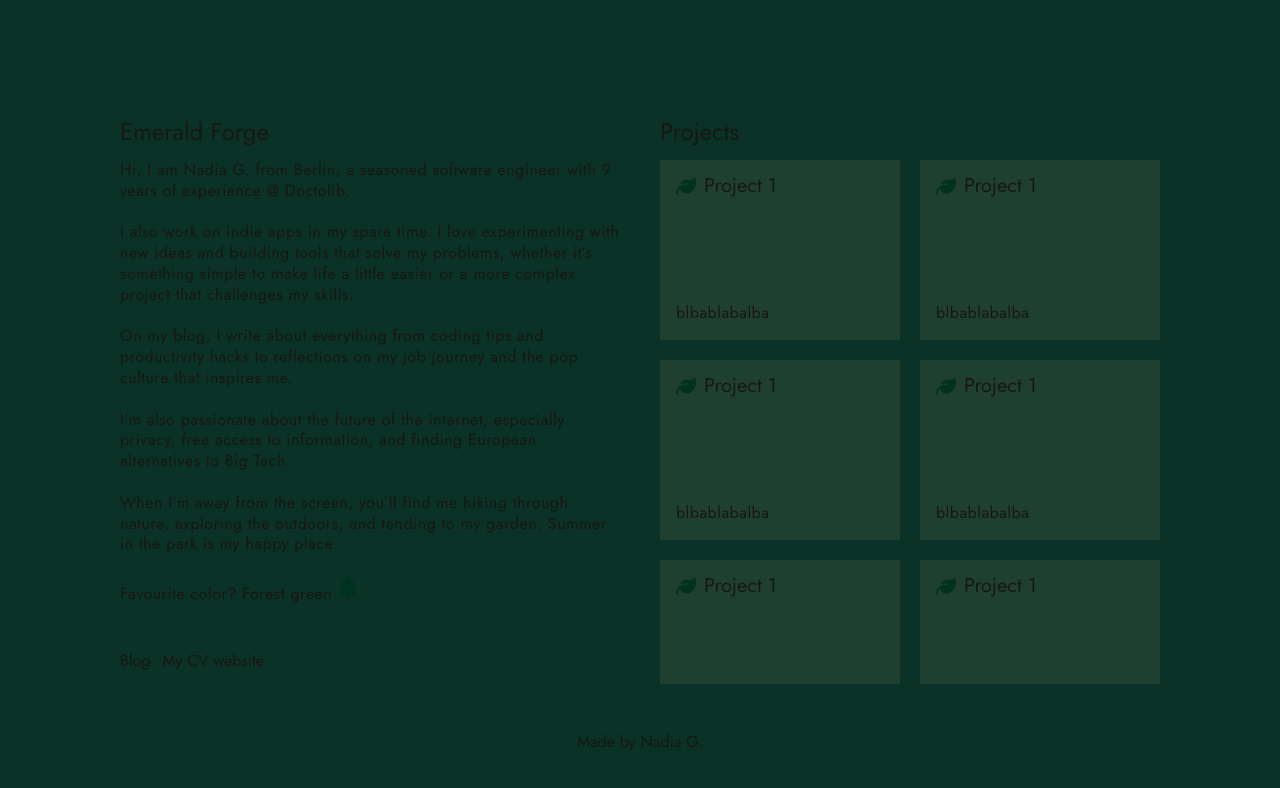
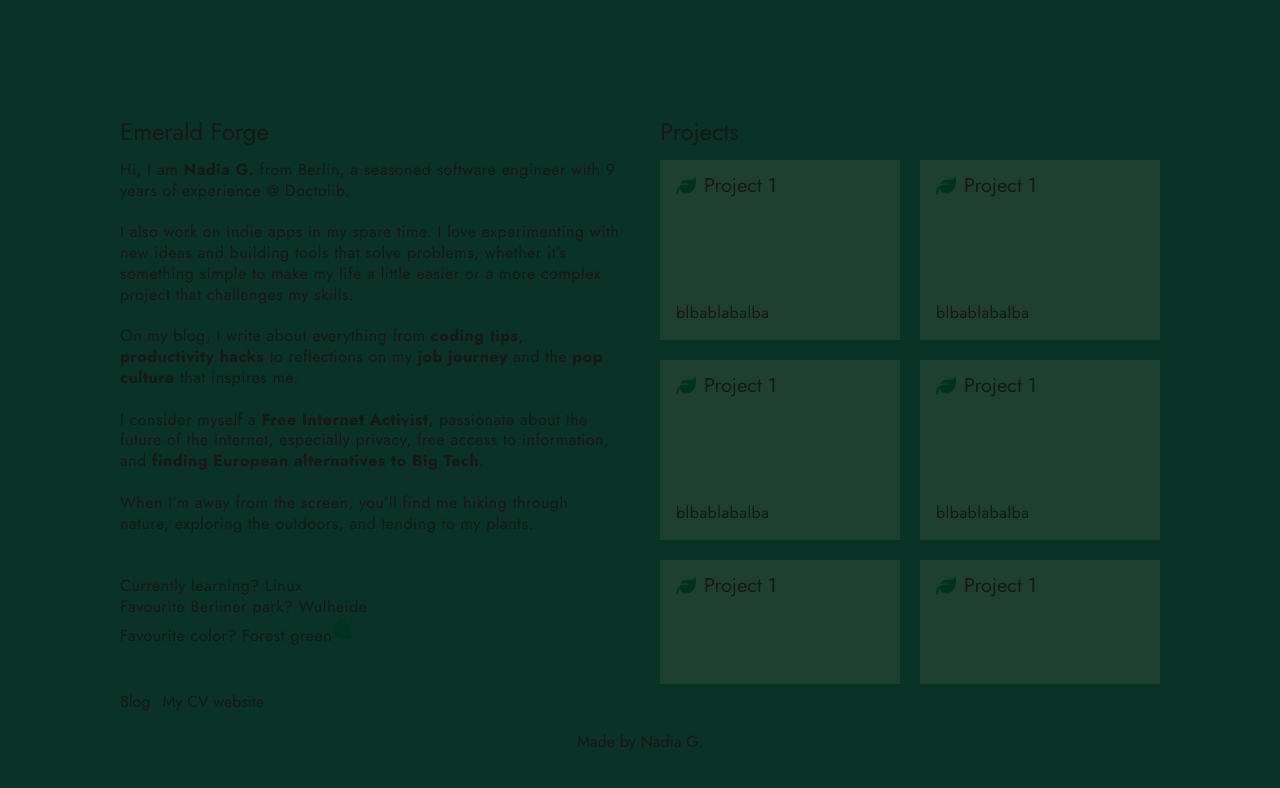
Before and after one commit to JackGarrus/nadyg-website, a Next.js app: page / in a window 1280 px wide. Shown: the top 788 px of the page. Built offline with nearby package versions, Linux system fonts and the light colour scheme.

Commit message:
update content

```diff
--- a/src/app/page.tsx
+++ b/src/app/page.tsx
@@ -16,31 +16,36 @@ export default function Home() {
           <br />
 
           <p className="paragraph">
-            Hi, I am Nadia G. from Berlin, a seasoned software engineer with 9
-            years of experience @ Doctolib.
+            Hi, I am <strong>Nadia G.</strong> from Berlin, a seasoned software
+            engineer with 9 years of experience @ Doctolib.
             <br />
             <br />I also work on indie apps in my spare time. I love
-            experimenting with new ideas and building tools that solve my
-            problems, whether it’s something simple to make life a little easier
-            or a more complex project that challenges my skills.
+            experimenting with new ideas and building tools that solve problems,
+            whether it’s something simple to make my life a little easier or a
+            more complex project that challenges my skills.
             <br />
             <br />
-            On my blog, I write about everything from coding tips and
-            productivity hacks to reflections on my job journey and the pop
-            culture that inspires me.
+            On my blog, I write about everything from{" "}
+            <strong>coding tips</strong>, <strong>productivity hacks</strong> to
+            reflections on my <strong>job journey</strong> and the{" "}
+            <strong>pop culture</strong> that inspires me.
             <br />
-            <br />
-            I’m also passionate about the future of the internet, especially
-            privacy, free access to information, and finding European
-            alternatives to Big Tech.
+            <br />I consider myself a <strong>Free Internet Activist</strong>,
+            passionate about the future of the internet, especially privacy,
+            free access to information, and{" "}
+            <strong>finding European alternatives to Big Tech</strong>.
             <br />
             <br />
             When I’m away from the screen, you’ll find me hiking through nature,
-            exploring the outdoors, and tending to my garden. Summer in the park
-            is my happy place
+            exploring the outdoors, and tending to my plants.
             <br />
             <br />
-            Favourite color? Forest green{" "}
+            <br />
+            Currently learning? Linux
+            <br />
+            Favourite Berliner park? Wulheide
+            <br />
+            Favourite color? Forest green
             <span>
               <Tree className={s.projectIcon} color="#013220" />
             </span>
```
